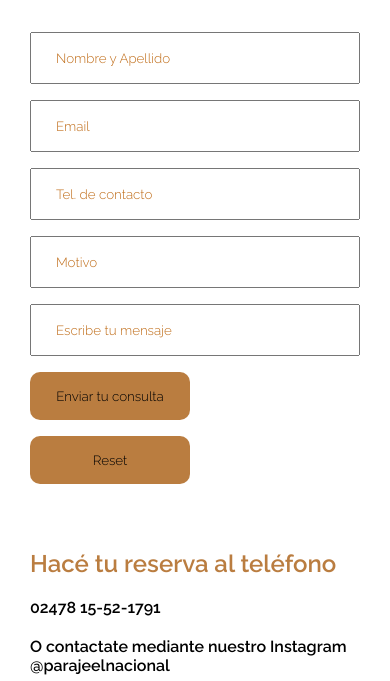
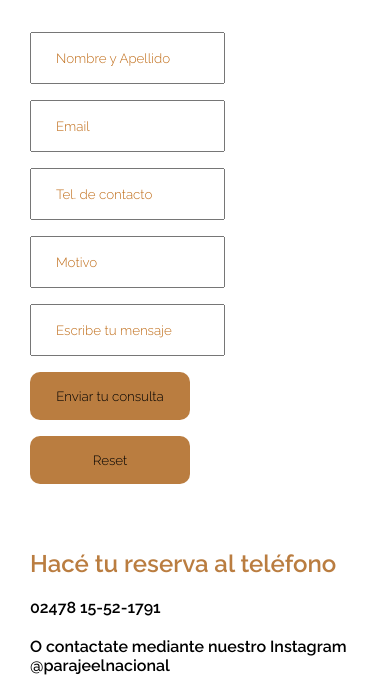
Before and after one commit to MariBassi/ParajeElNacional---Bassi, a plain HTML site: page pages/contacto.html in a window 390 px wide. Shown: the part 163-844 px from the top of the page. Drawn offline with Linux system fonts and the light colour scheme.

Commit message:
PreEntrega-2da

```diff
--- a/pages/contacto.html
+++ b/pages/contacto.html
@@ -28,7 +28,7 @@
         </nav>
     </header>
         <h2 class="titulo__contacto">Contacto</h2>
-    <main>
+    <main class="main__formulario">
         <section class="formulario">
             <form class="form__contacto" action="enviar.php" method="post" enctype="text/plain">
 
--- a/styles/styles.css
+++ b/styles/styles.css
@@ -426,10 +426,10 @@ footer {
 
 /*formulario*/
 
-main {
+.main__formulario {
     display: flex;
     height: 100vh;
-    width: 100%;
+
 }
 
 .titulo__contacto {
@@ -446,6 +446,7 @@ main {
 }
 
 .formulario {
+   width: 50%;
    height: 100%;
    flex: 1;
    margin-block: 35px;
@@ -617,6 +618,11 @@ main {
         flex-direction: column;
    }
     /*formulario*/
+
+    .main__formulario {
+        height: auto;
+    }
+
    .form__contacto {
         display: flex;
         flex-direction: column;
```
Also changed, not shown: pages/servicios.html (+1 -0 lines).
